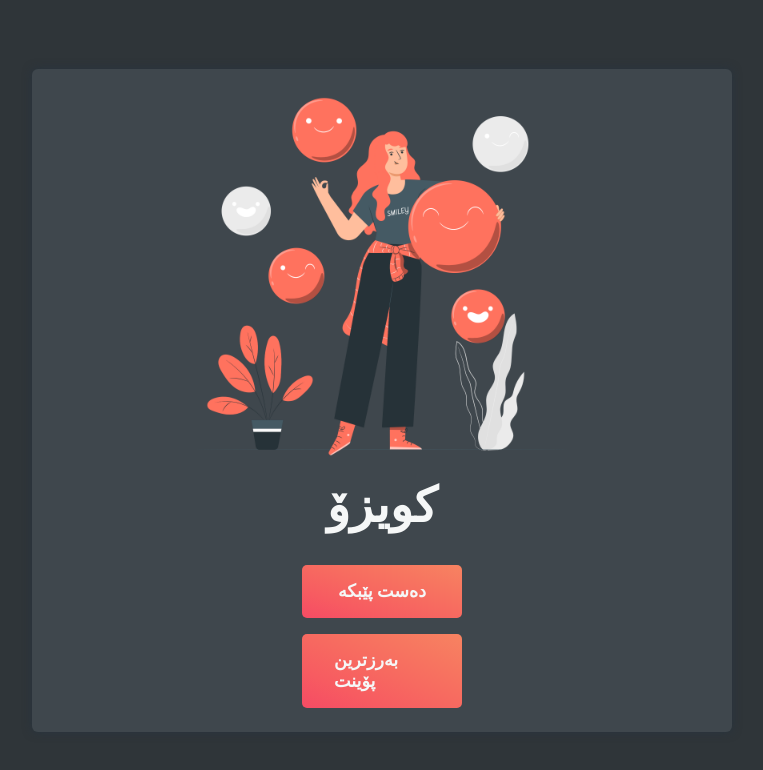
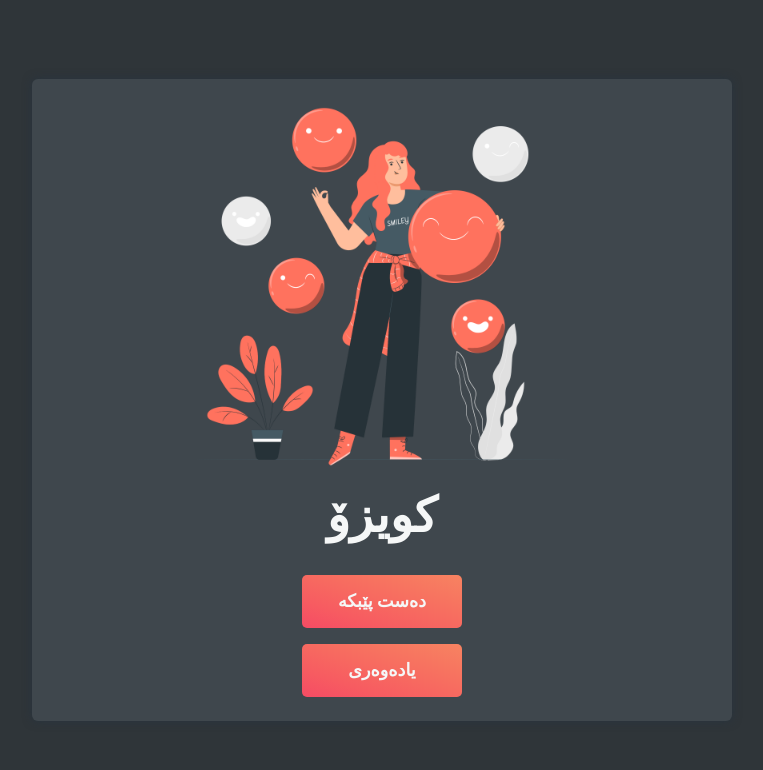
Before and after one commit to shaho2001/Quiiz, a plain HTML site: page index.html in a window 1280 px wide. Shown: the whole page, without its empty margins (258-1021 px from the left). Drawn offline with Linux system fonts and the light colour scheme.

Commit message:
Update index.html

```diff
--- a/index.html
+++ b/index.html
@@ -16,7 +16,7 @@
             <img src="home.png" class="home_ill" alt="" srcset="">
             <h1>کویزۆ</h1>
             <a href="form.html" class="btn">دەست پێبکە </a>
-            <a href="highScores.html" class="btn">بەرزترین پۆینت</a>
+            <a href="highScores.html" class="btn">یادەوەری</a>
         </div>
     </div>
 </body>
```
